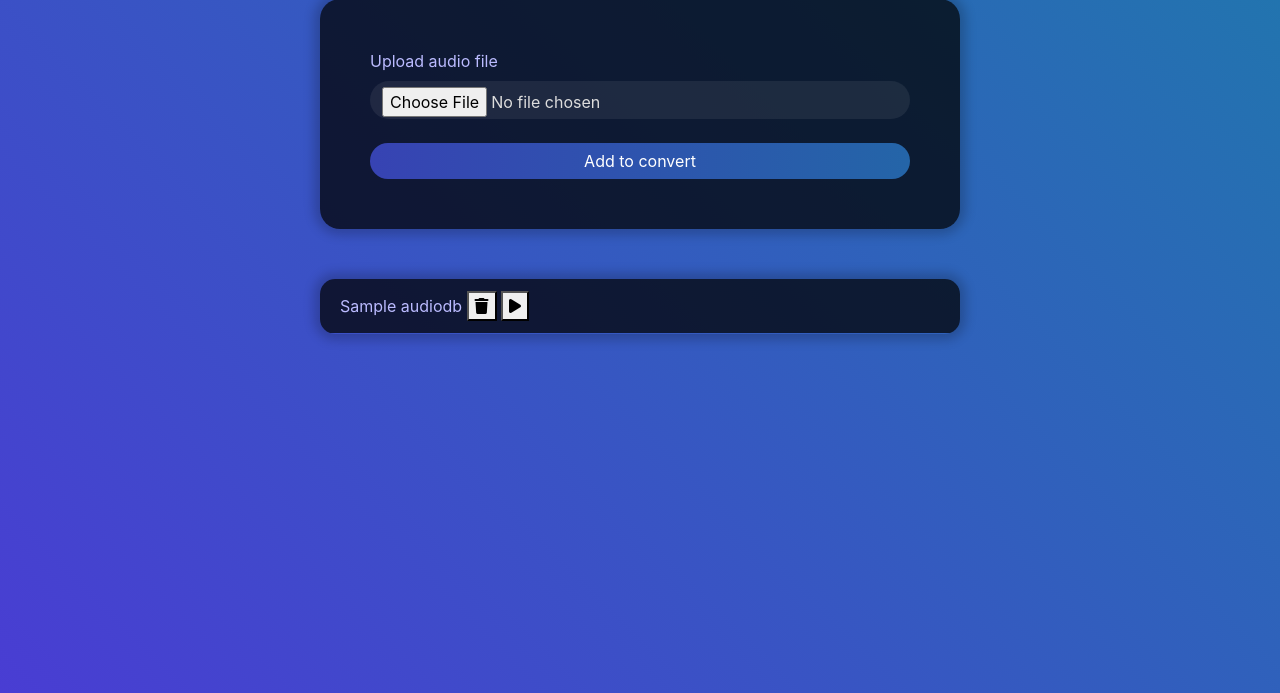
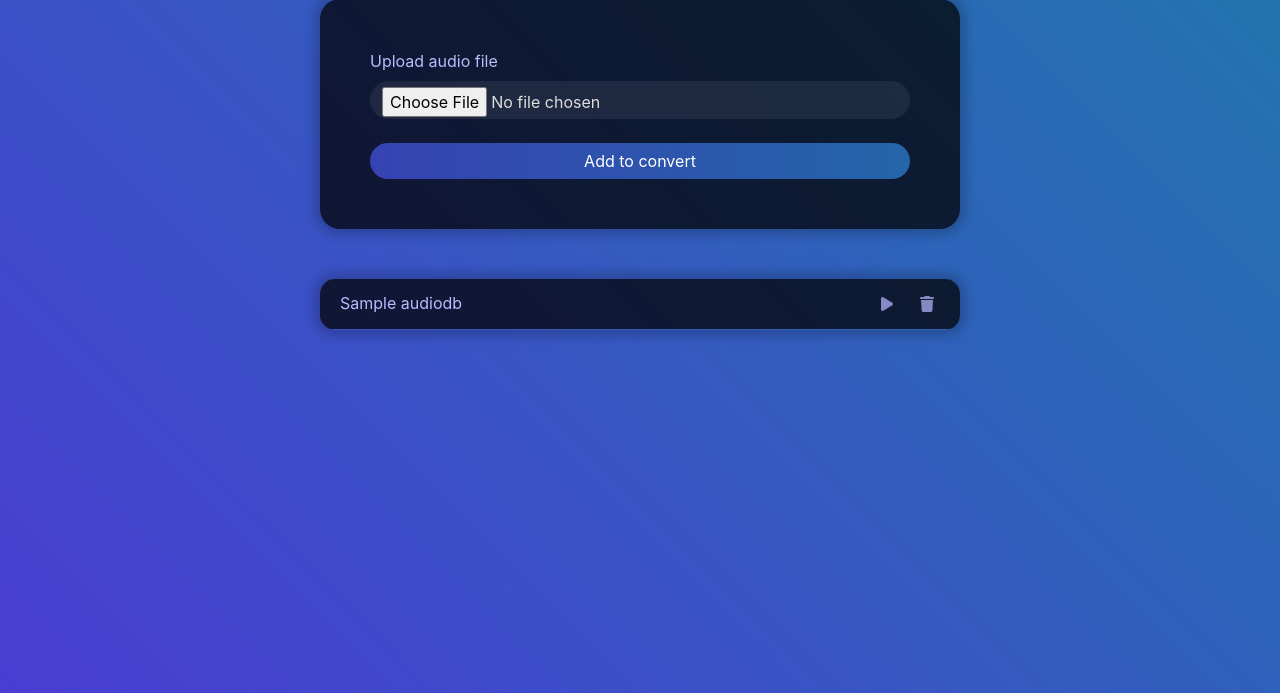
Before and after one commit to Basith-P/BFHAudioVIs, a Flask app: template website/templates/home.html in a window 1280 px wide. Shown: the part 107-800 px from the top of the page. Run offline with Flask 2, Linux system fonts and the light colour scheme; the template is opened without the code that fills it: values that come from a table or form of the project are taken from there, others are empty; tables that the repository leaves empty hold one stand-in row (values such as "Sample post"); parts of the project's set-up code (start-up, migrations or seed data) failed here and were passed over; some libraries are stand-ins or nearby versions.

Commit message:
cleanup 3

```diff
--- a/website/static/index.js
+++ b/website/static/index.js
@@ -6,8 +6,6 @@
       window.location.href = "/";
    });
 }
-<<<<<<< HEAD
-=======
 
 function runvis(audioId) {
    fetch("/rinvis", {
--- a/website/static/styles.css
+++ b/website/static/styles.css
@@ -80,13 +80,8 @@
 }
 
 .play,
-<<<<<<< HEAD
 .close,
 .trash {
-=======
-.trash,
-.close {
->>>>>>> 2c78b0b24b602f53646f4294c60118152a2260f7
    color: rgb(187 187 255 / 70%);
    background: none;
    border: none;
@@ -107,13 +102,8 @@
 }
 
 .trash:hover,
-<<<<<<< HEAD
-.close:hover,
-.play:hover {
-=======
 .play:hover,
 .close:hover {
->>>>>>> 2c78b0b24b602f53646f4294c60118152a2260f7
    color: rgb(255 255 255 / 70%);
 }
 
--- a/website/views.py
+++ b/website/views.py
@@ -49,8 +49,6 @@
             db.session.commit()
 
     return jsonify({})
-<<<<<<< HEAD
-=======
 
 @views.route('/runvis', methods=['POST'])
 def rinvis():
@@ -186,4 +184,3 @@
     pygame.quit()
 
     return jsonify({})
->>>>>>> 2c78b0b24b602f53646f4294c60118152a2260f7
--- a/wsgi.py
+++ /dev/null
@@ -1,6 +0,0 @@
-from website import create_app
-
-app = create_app()
-
-if __name__ == '__main__':
-    app.run(debug=True)
```
Also changed, not shown: README.md.
